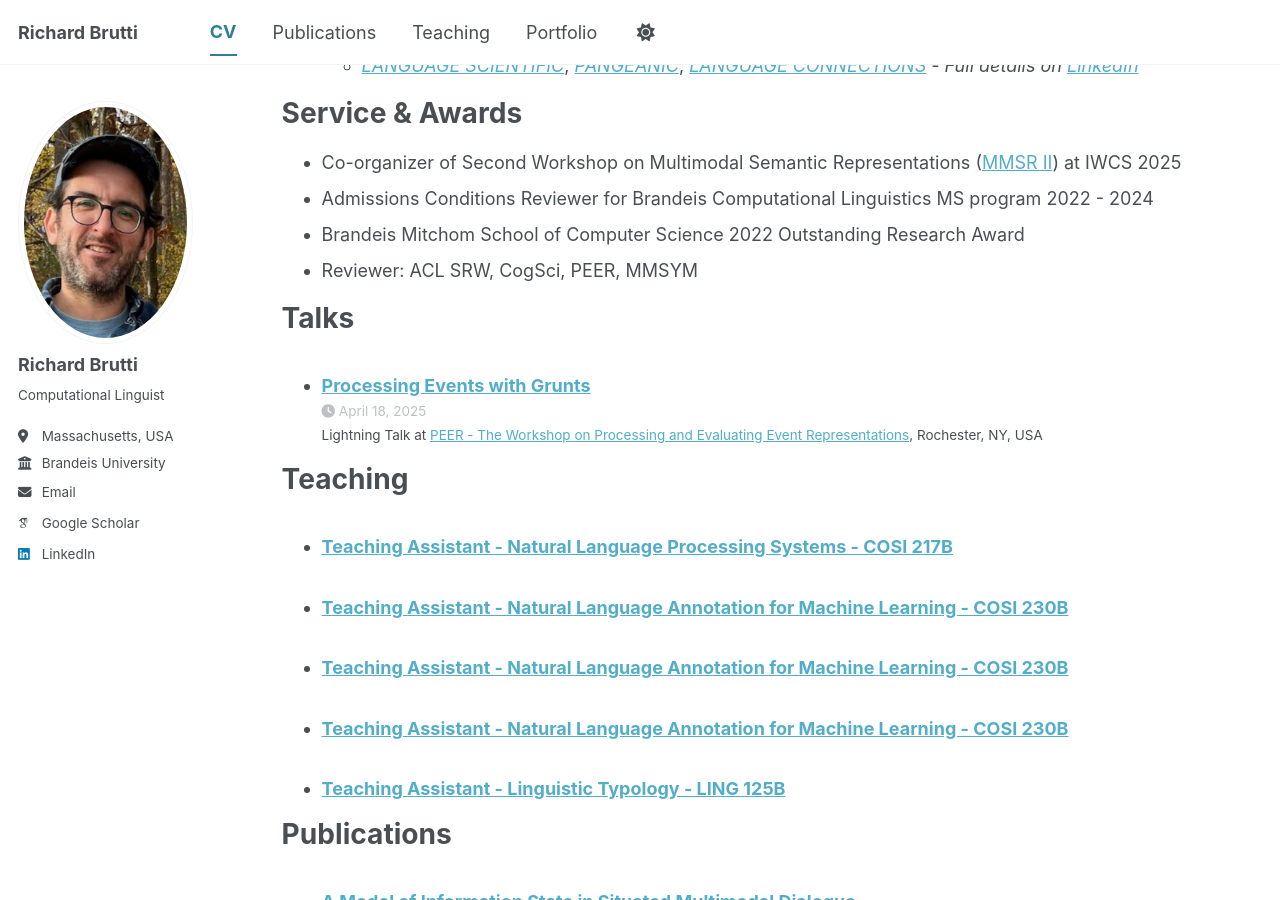
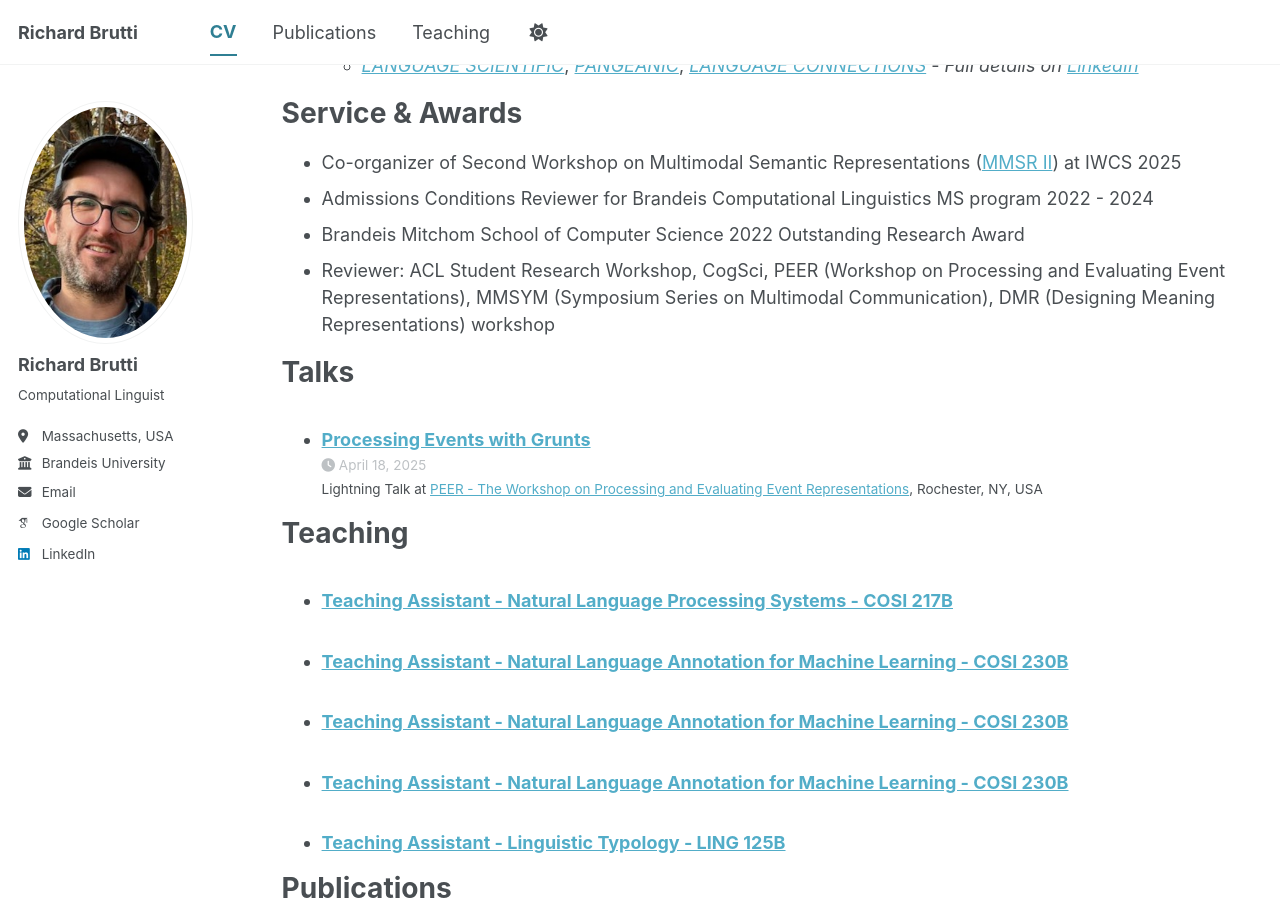
Before and after one commit to richardbrutti/richardbrutti.github.io, a Jekyll site: the page built from _pages/cv.md, in a window 1280 px wide and 900 px high, scrolled down 677 px. Built offline with Jekyll 4.4.1, drawn with Linux system fonts in a browser that asks for light colours; some web fonts are replaced; a script bundle is joined from its source files by our own code; library files that are not in the unit come from our copies.

Commit message:
remove portfolio, update workshops

```diff
--- a/_data/navigation.yml
+++ b/_data/navigation.yml
@@ -20,8 +20,8 @@ main:
   - title: "Teaching"
     url: /teaching/
 
-  - title: "Portfolio"
-    url: /portfolio/
+#  - title: "Portfolio"
+#    url: /portfolio/
 
 #  - title: "Blog Posts"
 #    url: /year-archive/
--- a/_pages/cv.md
+++ b/_pages/cv.md
@@ -44,7 +44,7 @@ Service & Awards
 * Co-organizer of Second Workshop on Multimodal Semantic Representations ([MMSR II](https://mmsr-workshop.github.io/)) at IWCS 2025
 * Admissions Conditions Reviewer for Brandeis Computational Linguistics MS program 2022 - 2024
 * Brandeis Mitchom School of Computer Science 2022 Outstanding Research Award
-* Reviewer: ACL SRW, CogSci, PEER, MMSYM
+* Reviewer: ACL Student Research Workshop, CogSci, PEER (Workshop on Processing and Evaluating Event Representations), MMSYM (Symposium Series on Multimodal Communication), DMR (Designing Meaning Representations) workshop
 
 Talks
 ======
```
